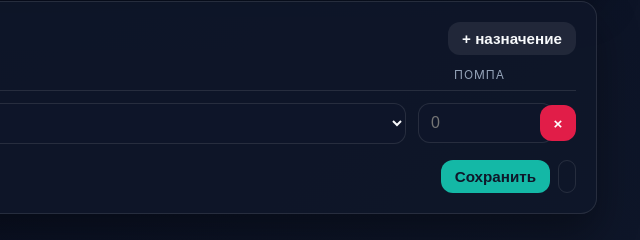
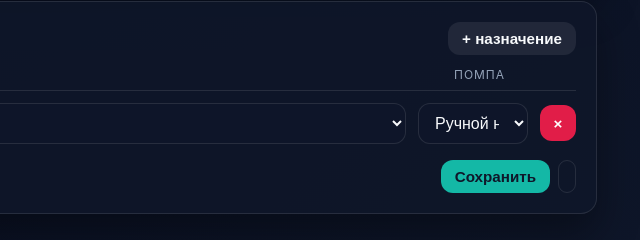
Before and after one commit to dyamirana/barmen-admin, a plain HTML site: page web/index.html in a window 1280 px wide. Shown: the part 822-1062 px from the top of the page, 523-1163 px from the left. Drawn offline with Linux system fonts and the light colour scheme; no server answers.

Commit message:
Add pump select options and recipe ingredient validation

```diff
--- a/web/index.html
+++ b/web/index.html
@@ -340,7 +340,7 @@
     <template id="pump-row-template">
       <div class="pump-row">
         <select data-field="ingredient"></select>
-        <input type="number" min="-1" max="5" step="1" placeholder="0" data-field="pump" />
+        <select data-field="pump"></select>
         <button class="danger icon" data-action="remove">×</button>
       </div>
     </template>
@@ -548,12 +548,15 @@
         state.pumps.forEach((item, idx) => {
           const fragment = pumpTemplate.content.cloneNode(true);
           const row = fragment.querySelector(".pump-row");
-          const select = row.querySelector("select");
-          populateIngredientSelect(select, item.ingredient, true);
-          select.addEventListener("change", (e) => (item.ingredient = e.target.value));
-          const input = row.querySelector("input");
-          input.value = item.pump;
-          input.addEventListener("input", (e) => (item.pump = e.target.value));
+          const ingredientSelect = row.querySelector('[data-field="ingredient"]');
+          populateIngredientSelect(ingredientSelect, item.ingredient, true);
+          ingredientSelect.addEventListener(
+            "change",
+            (e) => (item.ingredient = e.target.value)
+          );
+          const pumpSelect = row.querySelector('[data-field="pump"]');
+          populatePumpSelect(pumpSelect, item.pump);
+          pumpSelect.addEventListener("change", (e) => (item.pump = e.target.value));
           row
             .querySelector('[data-action="remove"]')
             .addEventListener("click", () => {
@@ -581,6 +584,29 @@
         });
         if (!select.value && state.ingredients[0]) {
           select.value = state.ingredients[0].short;
+        }
+      }
+
+      function populatePumpSelect(select, value) {
+        const pumpOptions = [
+          { value: "-1", label: "Ручной налив" },
+          ...Array.from({ length: 6 }, (_, idx) => ({
+            value: String(idx),
+            label: String(idx + 1),
+          })),
+        ];
+        select.innerHTML = "";
+        pumpOptions.forEach((optionData) => {
+          const option = document.createElement("option");
+          option.value = optionData.value;
+          option.textContent = optionData.label;
+          if (optionData.value === (value ?? "")) {
+            option.selected = true;
+          }
+          select.appendChild(option);
+        });
+        if (!select.value) {
+          select.value = "-1";
         }
       }
 
@@ -632,7 +658,7 @@
       });
 
       document.getElementById("pump-add").addEventListener("click", () => {
-        state.pumps.push({ ingredient: state.ingredients[0]?.short || "", pump: "" });
+        state.pumps.push({ ingredient: state.ingredients[0]?.short || "", pump: "-1" });
         renderPumps();
       });
 
@@ -706,7 +732,17 @@
 
       function validateRecipes() {
         for (const recipe of state.recipes) {
+          const usedIngredients = new Set();
           for (const component of recipe.components) {
+            const ingredient = component.ingredient?.trim();
+            if (ingredient) {
+              if (usedIngredients.has(ingredient)) {
+                return `Ингредиент ${ingredient} уже добавлен в рецепт "${
+                  recipe.name || "без названия"
+                }"`;
+              }
+              usedIngredients.add(ingredient);
+            }
             if (!component.ingredient) continue;
             const rawWeight = component.weight ?? "";
             if (String(rawWeight).trim() === "") {
```
